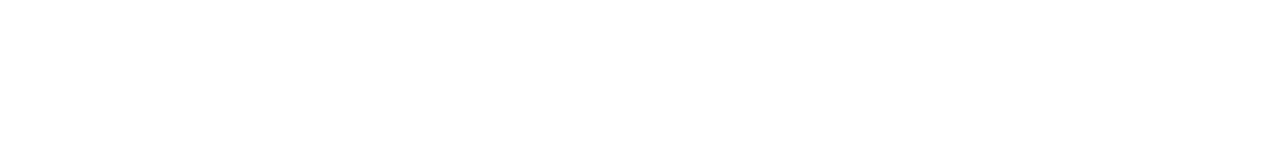
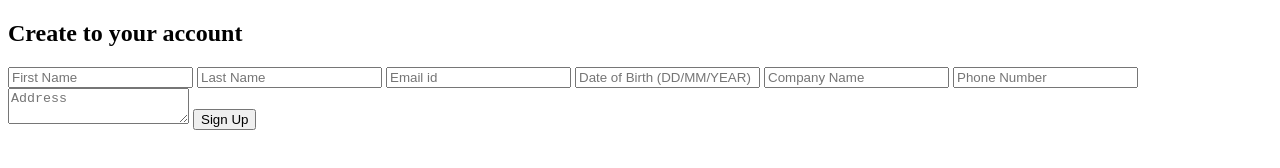
Before and after one commit to logicerpsolution/montageapp, a website: page ui/components/signup.reel/signup.html in a window 1280 px wide. Drawn offline with Linux system fonts and the light colour scheme.

Commit message:
Update component ui/components/signup.reel/signup.html

```diff
--- a/ui/components/signup.reel/signup.html
+++ b/ui/components/signup.reel/signup.html
@@ -15,6 +15,26 @@
 </head>
 <body>
     <div data-montage-id="owner" class="Signup">
+        <div class="outer">
+            <div class="innerDiv">
+                <div class="form-module">
+                    <div class="formContainer">
+                        <h2>Create to your account</h2>
+                        <form>
+                            <input type="text" placeholder="First Name">
+                            <input type="text" placeholder="Last Name">
+                            <input type="text" placeholder="Email id">
+                            <input type="text" placeholder="Date of Birth (DD/MM/YEAR)">
+                            <input type="text" placeholder="Company Name">
+                            <input type="text" placeholder="Phone Number">
+                            <textarea placeholder="Address"></textarea>
+
+                            <button>Sign Up</button>
+                        </form>
+                    </div>
+                </div>
+            </div>
+        </div>
     </div>
 </body>
 </html>
```
